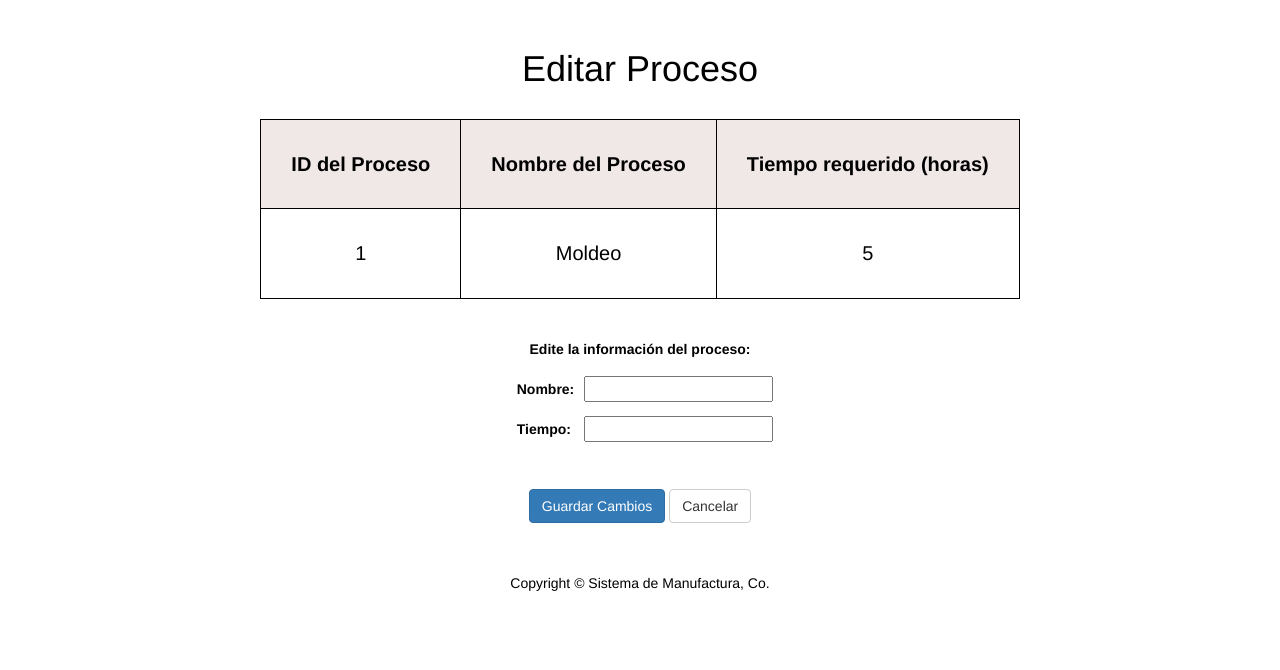
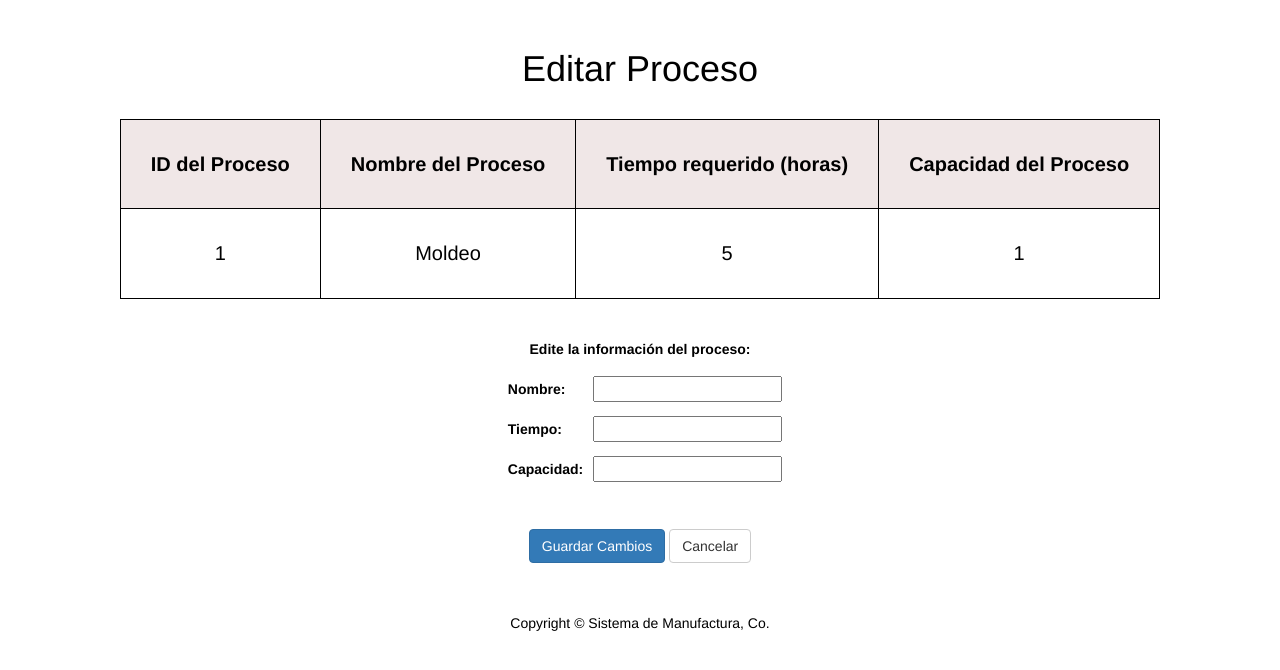
Before and after one commit to elWizardz/proyectopa, a Django app: page /procesos/editar/1/ in a window 1280 px wide. Shown: the part 81-751 px from the top of the page. Run offline with Django 3.2, Linux system fonts and the light colour scheme; data comes from the database, SQL or seed files in the repository.

Commit message:
fixed issue #2

```diff
--- a/proyectopaapp/forms.py
+++ b/proyectopaapp/forms.py
@@ -4,7 +4,7 @@ from proyectopaapp.models import Proceso, LineaDeProduccion, Producto
 class ProcesoForm(forms.ModelForm):
 	class Meta:
 		model = Proceso
-		fields = ['nombre', 'tiempo']
+		fields = ['nombre', 'tiempo', 'capacidad']
 		error_messages = {
 			'nombre' : {
 				'required' : 'Indique el nombre del proceso',
@@ -14,7 +14,13 @@ class ProcesoForm(forms.ModelForm):
 				'invalid' : 'Tiempo invalido',
 				'max_value' : 'Límite de tiempo excedido (MAX = 999)',
 				'min_value' : 'Tiempo debe ser mayor a 0',
-			}
+			},
+			'capacidad' : {
+        			'required' : 'Indique la capacidad del proceso',
+				'invalid' : 'capacidad invalida',
+				'max_value' : 'Limite de capacidad excedida (MAX = 999)',
+				'min_value' : 'Capacidad debe ser mayor a 0',
+            		}
 		}
 
 class LineaDeProduccionForm(forms.ModelForm):
--- a/proyectopaapp/models.py
+++ b/proyectopaapp/models.py
@@ -6,6 +6,7 @@ from django.core.validators import MinValueValidator, MaxValueValidator
 class Proceso(models.Model):
 	nombre = models.CharField(max_length = 50)
 	tiempo = models.PositiveIntegerField(validators=[MinValueValidator(1), MaxValueValidator(999)])
+	capacidad = models.PositiveIntegerField(validators=[MinValueValidator(1), MaxValueValidator(999)])
 
 class LineaDeProduccion(models.Model):
 	nombre = models.CharField(max_length = 50)
--- a/proyectopaapp/templates/procesos.html
+++ b/proyectopaapp/templates/procesos.html
@@ -17,12 +17,14 @@
 				<td class="tabla-header"><b>ID del Proceso</b></td>
 				<td class="tabla-header"><b>Nombre del Proceso</b></td>
 				<td class="tabla-header"><b>Tiempo Requerido (Horas)</b></td>
+                <td class="tabla-header"><b>Capacidad requerida </b></td>
 			</tr>
 			{% for object in proceso %}
 			<tr>
 				<td class="tabla-data">{{object.id}}</td>
 				<td class="tabla-data">{{object.nombre}}</td>
 				<td class="tabla-data">{{object.tiempo}}</td>
+                <td class="tabla-data">{{object.capacidad}}</td>
 			</tr>
 			{% endfor %}
 		</table></center>
--- a/proyectopaapp/templates/procesos_editar.html
+++ b/proyectopaapp/templates/procesos_editar.html
@@ -51,11 +51,13 @@
 					<td class="tabla-header"><b>ID del Proceso</b></td>
 					<td class="tabla-header"><b>Nombre del Proceso</b></td>
 					<td class="tabla-header"><b>Tiempo requerido (horas)</b></td>
+                    <td class="tabla-header"><b>Capacidad del Proceso </b></td>
 				</tr>
 				<tr>
 					<td class="tabla-data">{{proceso.id}}</td>
 					<td class="tabla-data">{{proceso.nombre}}</td>
 					<td class="tabla-data">{{proceso.tiempo}}</td>
+                    <td class="tabla-data">{{proceso.capacidad}}</td>
 				</tr>
 			</table></center>
 			<br><br>
--- a/proyectopaapp/views.py
+++ b/proyectopaapp/views.py
@@ -43,6 +43,7 @@ def procesosEditar(request, proceso):
 			proceso = Proceso.objects.get(id = proceso)
 			proceso.nombre = request.POST['nombre']
 			proceso.tiempo = request.POST['tiempo']
+			proceso.capacidad = request.POST['capacidad']
 			proceso.save()
 			procesoForm = ProcesoForm()
 			message = "Los cambios han sido guardados."
```
Also changed, not shown: proyectopaapp/migrations/0006_proceso_capacidad.py (added), proyectopaapp/templates/procesos_agregar.html (line endings or trailing spaces), proyectopaapp/urls.py (line endings or trailing spaces), 1 other file.
